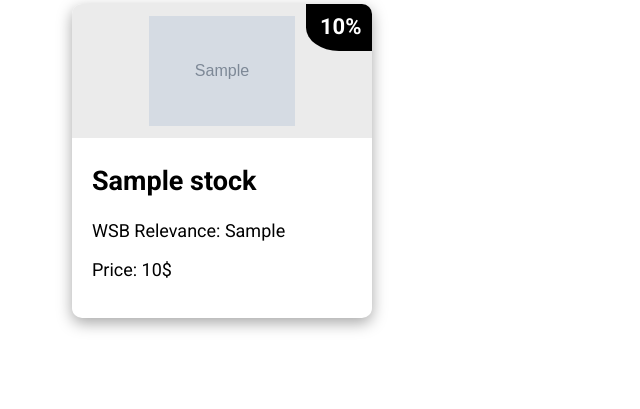
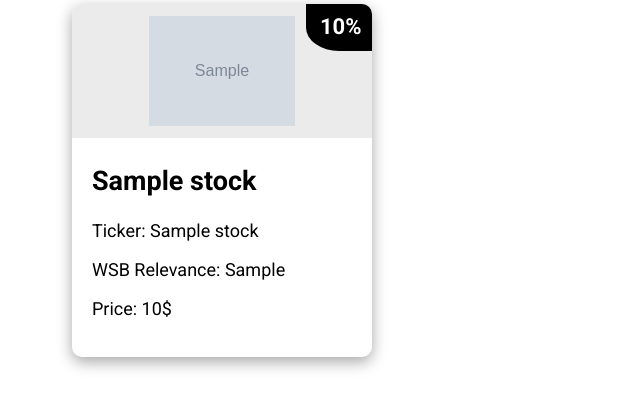
Before and after one commit to adavidho/Stonkscast, a Django app: template web_app/stonkscast/web_app/templates/web_app/index.html in a window 1280 px wide. Shown: the part 198-607 px from the top of the page, without its empty margins (0-640 px from the left). Run offline with Django 4.2, Linux system fonts and the light colour scheme; the template is opened without the code that fills it: most values are stand-ins (such as "Sample title", 1, 10 or a date in 2020); grey boxes marked "Sample" are stand-in pictures.

Commit message:
Integrated Long name in Front end

```diff
--- a/web_app/stonkscast/web_app/models.py
+++ b/web_app/stonkscast/web_app/models.py
@@ -4,11 +4,13 @@ import pandas as pd
 # Create your models here.
 class Inference(models.Model):
     stock_name = models.CharField(max_length=20)
+    long_name = models.CharField(max_length=30, default=None)
     # market = models.CharField(max_length=20, default=None)
     wsb_rel = models.FloatField(default=None)
     logo = models.CharField(max_length=200, default=None)
     score = models.IntegerField(default=None)
     # mcap  = models.IntegerField(default=None)
+    # gross_margins = models.FloatField(default=None)
     # kgv = models.FloatField(default=None)
 
     def __str__(self) -> str:
@@ -30,10 +32,12 @@ class Inference(models.Model):
         for i in range(len(df)):
             Inference(
                 stock_name=df.iloc[i].ticker,
+                long_name = df.iloc[i].longName,
                 # market=df.iloc[i].market,
                 wsb_rel= round(df.iloc[i].WSB_relevance_gain_percent,2),
                 logo=df.iloc[i].logoURL,
                 score=int(df.iloc[i].prediction*100),
                 # mcap=df.iloc[i].MCAP,
-                # kgv=df.iloc[i].forwardPE
+                # kgv=df.iloc[i].forwardPE,
+                # gross_margins=df.iloc[i].grossMargins,
             ).save()
--- a/web_app/stonkscast/web_app/templates/web_app/index.html
+++ b/web_app/stonkscast/web_app/templates/web_app/index.html
@@ -25,7 +25,8 @@
                     <img src={{stock.logo}} alt="Company logo">
                 </div>
                 <div class="card-content">
-                    <h2>{{stock.stock_name}}</h2>
+                    <h2>{{stock.long_name}}</h2>
+                    <p>Ticker: {{stock.stock_name}}</p>
                     <p>WSB Relevance: {{stock.wsb_rel}}</p>
                     <p>Price: {{stock.price}}$</p>
                 </div>
```
Also changed, not shown: web_app/stonkscast/db.sqlite3, web_app/stonkscast/web_app/migrations/0009_inference_gross_margins_inference_kgv_and_more.py (added), web_app/stonkscast/web_app/migrations/0010_remove_inference_kgv.py (added), web_app/stonkscast/web_app/migrations/0011_remove_inference_gross_margins_remove_inference_mcap.py (added).
